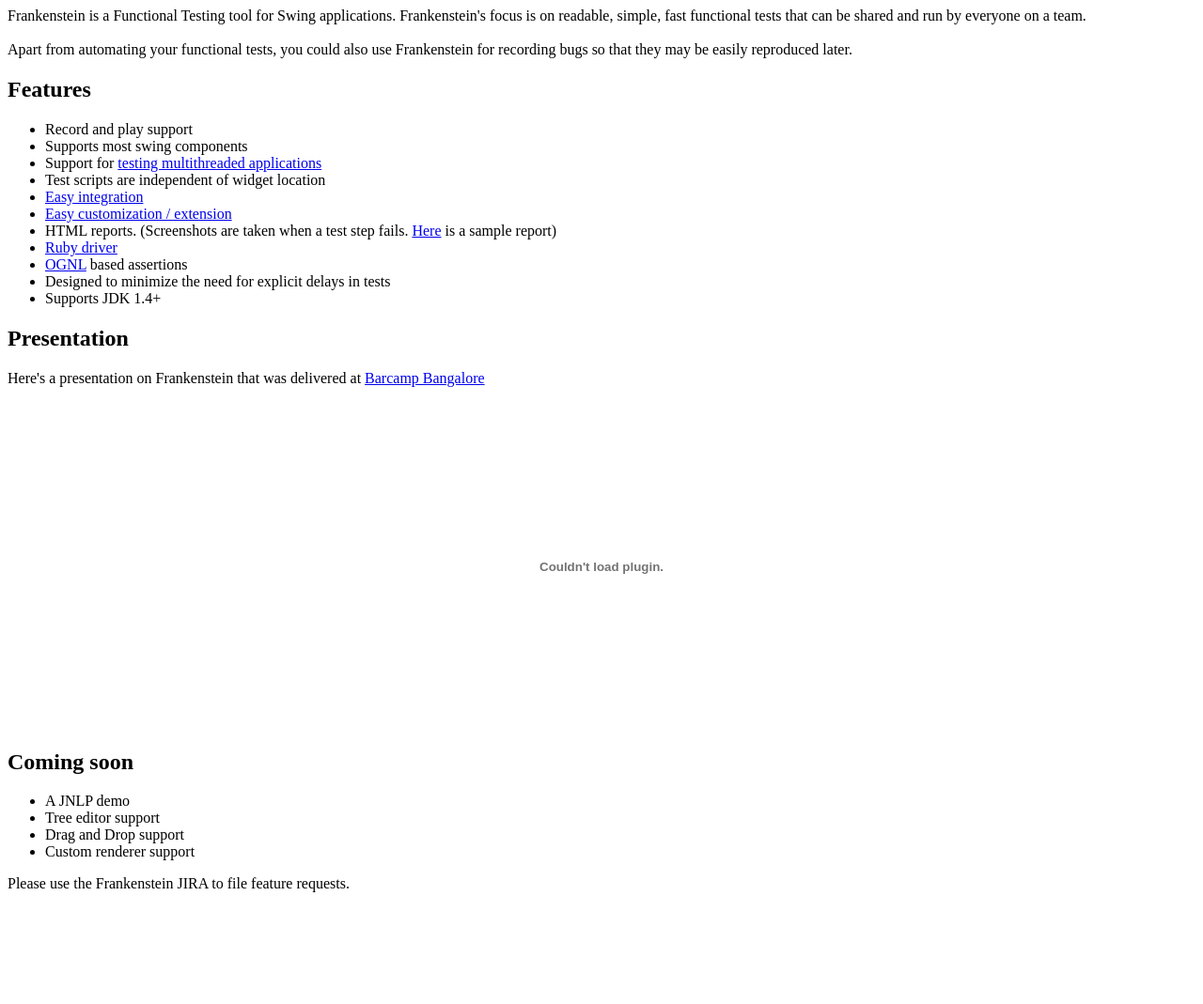
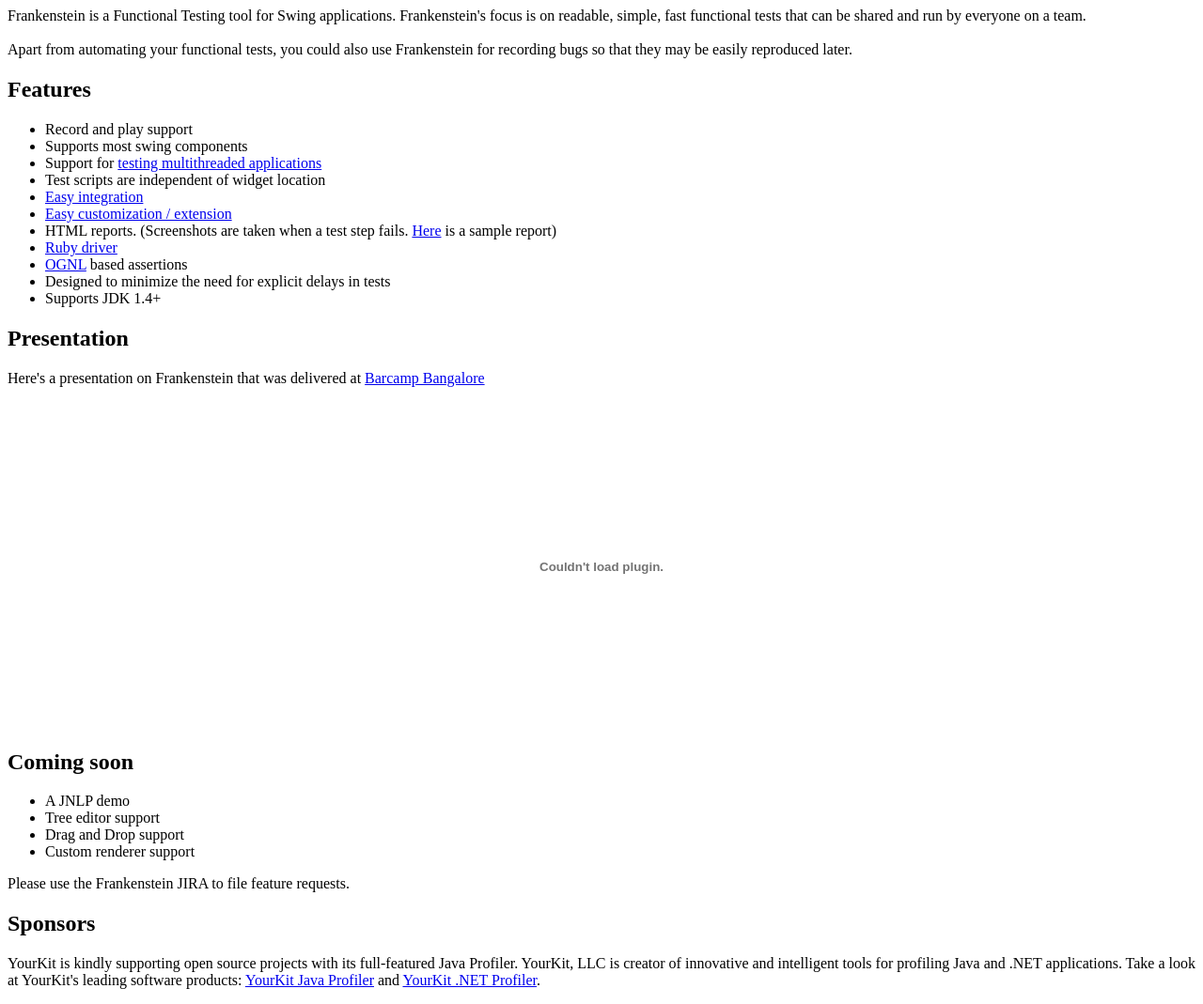
Before and after one commit to vivekprahlad/frankenstein, a plain HTML site: page website/index.html in a window 1280 px wide. Shown: the whole page at 94% size. Before the commit the page ends 966 px from the top, so only its background shows below. Drawn offline with Linux system fonts and the light colour scheme.

Commit message:
Adding YourKit docs

```diff
--- a/website/index.html
+++ b/website/index.html
@@ -39,6 +39,13 @@ Here's a presentation on Frankenstein that was delivered at <a href="http://www.
     <li>Custom renderer support</li>
 </ul>
 Please use the Frankenstein JIRA to file feature requests.
+<h2>Sponsors</h2>
+    <p>YourKit is kindly supporting open source projects with its full-featured Java Profiler.
+        YourKit, LLC is creator of innovative and intelligent tools for profiling
+        Java and .NET applications. Take a look at YourKit's leading software products:
+        <a href="http://www.yourkit.com/java/profiler/index.jsp">YourKit Java Profiler</a> and
+        <a href="http://www.yourkit.com/.net/profiler/index.jsp">YourKit .NET Profiler</a>.
+    </p>
 </p>
 </body>
 </html>
```
